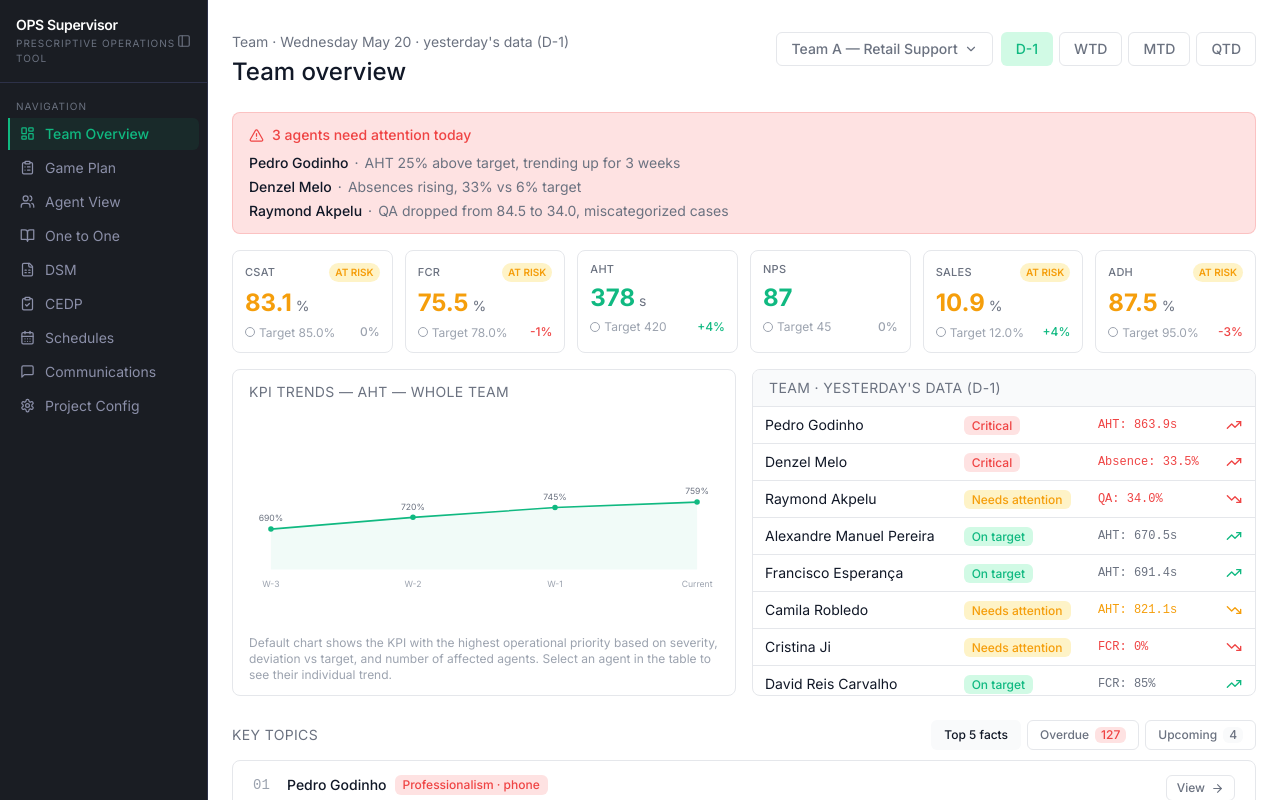
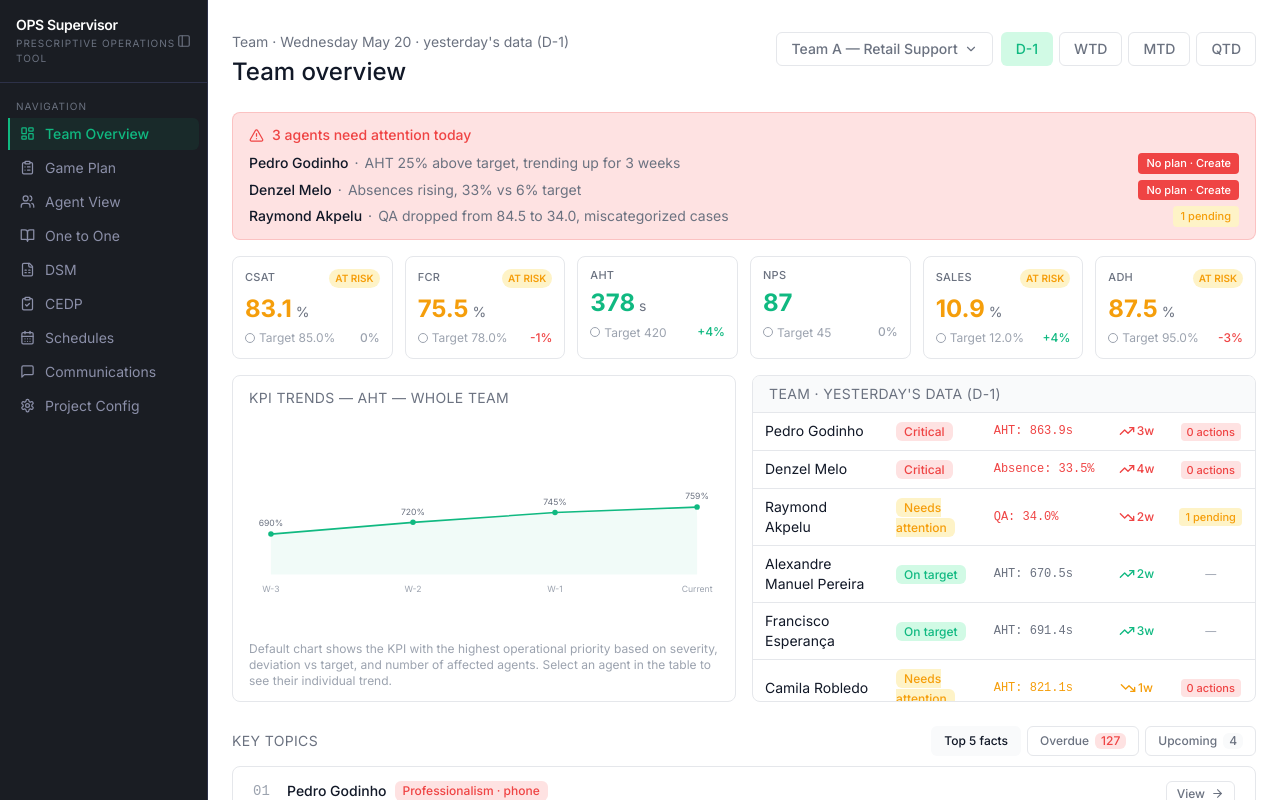
Before and after one commit to andresromero-blip/ops-supervisor-prototypes, a Next.js app: page /projects/20260620-team-overview in a window 1280 px wide. Shown: the top 800 px of the page. Built offline with nearby package versions, Linux system fonts and the light colour scheme.

Commit message:
Update page.tsx

```diff
--- a/app/projects/20260620-team-overview/page.tsx
+++ b/app/projects/20260620-team-overview/page.tsx
@@ -32,6 +32,7 @@ type Alert = {
   agent: string;
   agentSlug: string;
   reason: string;
+  actionCount: number;     // T1: 0 = no plan, >0 = pending actions
 };
 
 type TeamMember = {
@@ -43,6 +44,8 @@ type TeamMember = {
   kpiValue: string;
   trend: "up" | "down";
   trendStatus: Status;
+  trendWeeks: number;      // T3: consecutive weeks in this trend direction
+  actionCount: number;     // T2: active coaching actions
   fcrTrend: number[];
 };
 
@@ -127,57 +130,57 @@ function getPriorityKpi(period: Period): KpiStat {
 
 const ALERTS: Record<Period, Alert[]> = {
   "D-1": [
-    { agent: "Pedro Godinho", agentSlug: "pedro-godinho", reason: "AHT 25% above target, trending up for 3 weeks" },
-    { agent: "Denzel Melo", agentSlug: "denzel-melo", reason: "Absences rising, 33% vs 6% target" },
-    { agent: "Raymond Akpelu", agentSlug: "raymond-akpelu", reason: "QA dropped from 84.5 to 34.0, miscategorized cases" },
+    { agent: "Pedro Godinho", agentSlug: "pedro-godinho", reason: "AHT 25% above target, trending up for 3 weeks", actionCount: 0 },
+    { agent: "Denzel Melo", agentSlug: "denzel-melo", reason: "Absences rising, 33% vs 6% target", actionCount: 0 },
+    { agent: "Raymond Akpelu", agentSlug: "raymond-akpelu", reason: "QA dropped from 84.5 to 34.0, miscategorized cases", actionCount: 1 },
   ],
   WTD: [
-    { agent: "Pedro Godinho", agentSlug: "pedro-godinho", reason: "AHT 17.8% above target throughout the week" },
-    { agent: "Denzel Melo", agentSlug: "denzel-melo", reason: "Cumulative absences rise to 28% this week" },
+    { agent: "Pedro Godinho", agentSlug: "pedro-godinho", reason: "AHT 17.8% above target throughout the week", actionCount: 0 },
+    { agent: "Denzel Melo", agentSlug: "denzel-melo", reason: "Cumulative absences rise to 28% this week", actionCount: 0 },
   ],
   MTD: [
-    { agent: "Martinho Wambembe", agentSlug: "martinho-wambembe", reason: "Monthly gross absence at 32.5% vs 11.55% team average" },
-    { agent: "Toufiq Hossain", agentSlug: "toufiq-hossain", reason: "Alternating absence pattern raises the monthly average to 55.56%" },
+    { agent: "Martinho Wambembe", agentSlug: "martinho-wambembe", reason: "Monthly gross absence at 32.5% vs 11.55% team average", actionCount: 2 },
+    { agent: "Toufiq Hossain", agentSlug: "toufiq-hossain", reason: "Alternating absence pattern raises the monthly average to 55.56%", actionCount: 0 },
   ],
   QTD: [
-    { agent: "Martinho Wambembe", agentSlug: "martinho-wambembe", reason: "Steadily worsening absence trend throughout the quarter" },
+    { agent: "Martinho Wambembe", agentSlug: "martinho-wambembe", reason: "Steadily worsening absence trend throughout the quarter", actionCount: 2 },
   ],
 };
 
 const TEAM: Record<Period, TeamMember[]> = {
   "D-1": [
-    { name: "Pedro Godinho", slug: "pedro-godinho", status: "critical", statusLabel: "Critical", kpiLabel: "AHT", kpiValue: "863.9s", trend: "up", trendStatus: "critical" , fcrTrend: [42, 42, 44, 40] },
-    { name: "Denzel Melo", slug: "denzel-melo", status: "critical", statusLabel: "Critical", kpiLabel: "Absence", kpiValue: "33.5%", trend: "up", trendStatus: "critical" , fcrTrend: [43, 45, 43, 41] },
-    { name: "Raymond Akpelu", slug: "raymond-akpelu", status: "warning", statusLabel: "Needs attention", kpiLabel: "QA", kpiValue: "34.0%", trend: "down", trendStatus: "critical" , fcrTrend: [47, 47, 42, 44] },
-    { name: "Alexandre Manuel Pereira", slug: "alexandre-pereira", status: "ok", statusLabel: "On target", kpiLabel: "AHT", kpiValue: "670.5s", trend: "up", trendStatus: "ok" , fcrTrend: [88, 93, 92, 87] },
-    { name: "Francisco Esperança", slug: "francisco-esperanca", status: "ok", statusLabel: "On target", kpiLabel: "AHT", kpiValue: "691.4s", trend: "up", trendStatus: "ok" , fcrTrend: [85, 85, 85, 83] },
-    { name: "Camila Robledo", slug: "camila-robledo", status: "warning", statusLabel: "Needs attention", kpiLabel: "AHT", kpiValue: "821.1s", trend: "down", trendStatus: "warning" , fcrTrend: [65, 66, 71, 74] },
-    { name: "Cristina Ji", slug: "cristina-ji", status: "warning", statusLabel: "Needs attention", kpiLabel: "FCR", kpiValue: "0%", trend: "down", trendStatus: "critical" , fcrTrend: [42, 39, 43, 43] },
-    { name: "David Reis Carvalho", slug: "david-reis-carvalho", status: "ok", statusLabel: "On target", kpiLabel: "FCR", kpiValue: "85%", trend: "up", trendStatus: "ok" , fcrTrend: [86, 88, 86, 82] },
-    { name: "Lucas Dias", slug: "lucas-dias", status: "warning", statusLabel: "Needs attention", kpiLabel: "AHT", kpiValue: "823.9s", trend: "up", trendStatus: "warning" , fcrTrend: [68, 72, 77, 80] },
-    { name: "Marco Nunes Sousa", slug: "marco-nunes-sousa", status: "warning", statusLabel: "Needs attention", kpiLabel: "AHT", kpiValue: "744.9s", trend: "up", trendStatus: "warning" , fcrTrend: [60, 56, 54, 51] },
-    { name: "Martinho Wambembe", slug: "martinho-wambembe", status: "warning", statusLabel: "Needs attention", kpiLabel: "Absence", kpiValue: "32.5%", trend: "up", trendStatus: "critical" , fcrTrend: [40, 43, 45, 43] },
-    { name: "Phillip Ellis", slug: "phillip-ellis", status: "warning", statusLabel: "Needs attention", kpiLabel: "FCR", kpiValue: "50%", trend: "down", trendStatus: "warning" , fcrTrend: [65, 61, 62, 65] },
-    { name: "Toufiq Hossain", slug: "toufiq-hossain", status: "warning", statusLabel: "Needs attention", kpiLabel: "Absence", kpiValue: "55.6%", trend: "up", trendStatus: "critical" , fcrTrend: [42, 41, 43, 42] },
-    { name: "Vasile Bunduche", slug: "vasile-bunduche", status: "ok", statusLabel: "On target", kpiLabel: "FCR", kpiValue: "78%", trend: "up", trendStatus: "ok" , fcrTrend: [84, 82, 86, 84] },
+    { name: "Pedro Godinho",           slug: "pedro-godinho",          status: "critical", statusLabel: "Critical",        kpiLabel: "AHT",     kpiValue: "863.9s", trend: "up",   trendStatus: "critical", trendWeeks: 3, actionCount: 0, fcrTrend: [42, 42, 44, 40] },
+    { name: "Denzel Melo",             slug: "denzel-melo",             status: "critical", statusLabel: "Critical",        kpiLabel: "Absence", kpiValue: "33.5%",  trend: "up",   trendStatus: "critical", trendWeeks: 4, actionCount: 0, fcrTrend: [43, 45, 43, 41] },
+    { name: "Raymond Akpelu",          slug: "raymond-akpelu",          status: "warning",  statusLabel: "Needs attention", kpiLabel: "QA",      kpiValue: "34.0%",  trend: "down", trendStatus: "critical", trendWeeks: 2, actionCount: 1, fcrTrend: [47, 47, 42, 44] },
+    { name: "Alexandre Manuel Pereira",slug: "alexandre-pereira",       status: "ok",       statusLabel: "On target",       kpiLabel: "AHT",     kpiValue: "670.5s", trend: "up",   trendStatus: "ok",       trendWeeks: 2, actionCount: 2, fcrTrend: [88, 93, 92, 87] },
+    { name: "Francisco Esperança",     slug: "francisco-esperanca",     status: "ok",       statusLabel: "On target",       kpiLabel: "AHT",     kpiValue: "691.4s", trend: "up",   trendStatus: "ok",       trendWeeks: 3, actionCount: 0, fcrTrend: [85, 85, 85, 83] },
+    { name: "Camila Robledo",          slug: "camila-robledo",          status: "warning",  statusLabel: "Needs attention", kpiLabel: "AHT",     kpiValue: "821.1s", trend: "down", trendStatus: "warning",  trendWeeks: 1, actionCount: 0, fcrTrend: [65, 66, 71, 74] },
+    { name: "Cristina Ji",             slug: "cristina-ji",             status: "warning",  statusLabel: "Needs attention", kpiLabel: "FCR",     kpiValue: "0%",     trend: "down", trendStatus: "critical", trendWeeks: 2, actionCount: 0, fcrTrend: [42, 39, 43, 43] },
+    { name: "David Reis Carvalho",     slug: "david-reis-carvalho",     status: "ok",       statusLabel: "On target",       kpiLabel: "FCR",     kpiValue: "85%",    trend: "up",   trendStatus: "ok",       trendWeeks: 2, actionCount: 0, fcrTrend: [86, 88, 86, 82] },
+    { name: "Lucas Dias",              slug: "lucas-dias",              status: "warning",  statusLabel: "Needs attention", kpiLabel: "AHT",     kpiValue: "823.9s", trend: "up",   trendStatus: "warning",  trendWeeks: 1, actionCount: 0, fcrTrend: [68, 72, 77, 80] },
+    { name: "Marco Nunes Sousa",       slug: "marco-nunes-sousa",       status: "warning",  statusLabel: "Needs attention", kpiLabel: "AHT",     kpiValue: "744.9s", trend: "up",   trendStatus: "warning",  trendWeeks: 2, actionCount: 0, fcrTrend: [60, 56, 54, 51] },
+    { name: "Martinho Wambembe",       slug: "martinho-wambembe",       status: "warning",  statusLabel: "Needs attention", kpiLabel: "Absence", kpiValue: "32.5%",  trend: "up",   trendStatus: "critical", trendWeeks: 4, actionCount: 2, fcrTrend: [40, 43, 45, 43] },
+    { name: "Phillip Ellis",           slug: "phillip-ellis",           status: "warning",  statusLabel: "Needs attention", kpiLabel: "FCR",     kpiValue: "50%",    trend: "down", trendStatus: "warning",  trendWeeks: 1, actionCount: 0, fcrTrend: [65, 61, 62, 65] },
+    { name: "Toufiq Hossain",          slug: "toufiq-hossain",          status: "warning",  statusLabel: "Needs attention", kpiLabel: "Absence", kpiValue: "55.6%",  trend: "up",   trendStatus: "critical", trendWeeks: 3, actionCount: 0, fcrTrend: [42, 41, 43, 42] },
+    { name: "Vasile Bunduche",         slug: "vasile-bunduche",         status: "ok",       statusLabel: "On target",       kpiLabel: "FCR",     kpiValue: "78%",    trend: "up",   trendStatus: "ok",       trendWeeks: 2, actionCount: 0, fcrTrend: [84, 82, 86, 84] },
   ],
   WTD: [
-    { name: "Pedro Godinho", slug: "pedro-godinho", status: "critical", statusLabel: "Critical", kpiLabel: "AHT", kpiValue: "835.2s", trend: "up", trendStatus: "critical" , fcrTrend: [42, 42, 44, 40] },
-    { name: "Denzel Melo", slug: "denzel-melo", status: "warning", statusLabel: "Needs attention", kpiLabel: "Absence", kpiValue: "28.1%", trend: "up", trendStatus: "critical" , fcrTrend: [43, 45, 43, 41] },
-    { name: "Alexandre Manuel Pereira", slug: "alexandre-pereira", status: "ok", statusLabel: "On target", kpiLabel: "AHT", kpiValue: "655.2s", trend: "down", trendStatus: "ok" , fcrTrend: [88, 93, 92, 87] },
-    { name: "Francisco Esperança", slug: "francisco-esperanca", status: "ok", statusLabel: "On target", kpiLabel: "AHT", kpiValue: "688.0s", trend: "down", trendStatus: "ok" , fcrTrend: [85, 85, 85, 83] },
-    { name: "Camila Robledo", slug: "camila-robledo", status: "warning", statusLabel: "Needs attention", kpiLabel: "AHT", kpiValue: "810.4s", trend: "down", trendStatus: "warning" , fcrTrend: [65, 66, 71, 74] },
+    { name: "Pedro Godinho",           slug: "pedro-godinho",          status: "critical", statusLabel: "Critical",        kpiLabel: "AHT",     kpiValue: "835.2s", trend: "up",   trendStatus: "critical", trendWeeks: 3, actionCount: 0, fcrTrend: [42, 42, 44, 40] },
+    { name: "Denzel Melo",             slug: "denzel-melo",             status: "warning",  statusLabel: "Needs attention", kpiLabel: "Absence", kpiValue: "28.1%",  trend: "up",   trendStatus: "critical", trendWeeks: 4, actionCount: 0, fcrTrend: [43, 45, 43, 41] },
+    { name: "Alexandre Manuel Pereira",slug: "alexandre-pereira",       status: "ok",       statusLabel: "On target",       kpiLabel: "AHT",     kpiValue: "655.2s", trend: "down", trendStatus: "ok",       trendWeeks: 2, actionCount: 2, fcrTrend: [88, 93, 92, 87] },
+    { name: "Francisco Esperança",     slug: "francisco-esperanca",     status: "ok",       statusLabel: "On target",       kpiLabel: "AHT",     kpiValue: "688.0s", trend: "down", trendStatus: "ok",       trendWeeks: 1, actionCount: 0, fcrTrend: [85, 85, 85, 83] },
+    { name: "Camila Robledo",          slug: "camila-robledo",          status: "warning",  statusLabel: "Needs attention", kpiLabel: "AHT",     kpiValue: "810.4s", trend: "down", trendStatus: "warning",  trendWeeks: 1, actionCount: 0, fcrTrend: [65, 66, 71, 74] },
   ],
   MTD: [
-    { name: "Martinho Wambembe", slug: "martinho-wambembe", status: "critical", statusLabel: "Critical", kpiLabel: "Absence", kpiValue: "32.5%", trend: "up", trendStatus: "critical" , fcrTrend: [40, 43, 45, 43] },
-    { name: "Toufiq Hossain", slug: "toufiq-hossain", status: "critical", statusLabel: "Critical", kpiLabel: "Absence", kpiValue: "55.6%", trend: "up", trendStatus: "critical" , fcrTrend: [42, 41, 43, 42] },
-    { name: "Pedro Godinho", slug: "pedro-godinho", status: "warning", statusLabel: "Needs attention", kpiLabel: "AHT", kpiValue: "729.6s", trend: "down", trendStatus: "warning" , fcrTrend: [62, 62, 64, 60] },
-    { name: "Alexandre Manuel Pereira", slug: "alexandre-pereira", status: "ok", statusLabel: "On target", kpiLabel: "AHT", kpiValue: "661.0s", trend: "down", trendStatus: "ok" , fcrTrend: [88, 93, 92, 87] },
+    { name: "Martinho Wambembe",       slug: "martinho-wambembe",       status: "critical", statusLabel: "Critical",        kpiLabel: "Absence", kpiValue: "32.5%",  trend: "up",   trendStatus: "critical", trendWeeks: 4, actionCount: 2, fcrTrend: [40, 43, 45, 43] },
+    { name: "Toufiq Hossain",          slug: "toufiq-hossain",          status: "critical", statusLabel: "Critical",        kpiLabel: "Absence", kpiValue: "55.6%",  trend: "up",   trendStatus: "critical", trendWeeks: 3, actionCount: 0, fcrTrend: [42, 41, 43, 42] },
+    { name: "Pedro Godinho",           slug: "pedro-godinho",          status: "warning",  statusLabel: "Needs attention", kpiLabel: "AHT",     kpiValue: "729.6s", trend: "down", trendStatus: "warning",  trendWeeks: 1, actionCount: 0, fcrTrend: [62, 62, 64, 60] },
+    { name: "Alexandre Manuel Pereira",slug: "alexandre-pereira",       status: "ok",       statusLabel: "On target",       kpiLabel: "AHT",     kpiValue: "661.0s", trend: "down", trendStatus: "ok",       trendWeeks: 2, actionCount: 2, fcrTrend: [88, 93, 92, 87] },
   ],
   QTD: [
-    { name: "Martinho Wambembe", slug: "martinho-wambembe", status: "critical", statusLabel: "Critical", kpiLabel: "Absence", kpiValue: "30.8%", trend: "up", trendStatus: "critical" , fcrTrend: [40, 43, 45, 43] },
-    { name: "Pedro Godinho", slug: "pedro-godinho", status: "warning", statusLabel: "Needs attention", kpiLabel: "AHT", kpiValue: "711.2s", trend: "down", trendStatus: "warning" , fcrTrend: [62, 62, 64, 60] },
-    { name: "Alexandre Manuel Pereira", slug: "alexandre-pereira", status: "ok", statusLabel: "On target", kpiLabel: "AHT", kpiValue: "670.0s", trend: "down", trendStatus: "ok" , fcrTrend: [88, 93, 92, 87] },
+    { name: "Martinho Wambembe",       slug: "martinho-wambembe",       status: "critical", statusLabel: "Critical",        kpiLabel: "Absence", kpiValue: "30.8%",  trend: "up",   trendStatus: "critical", trendWeeks: 5, actionCount: 2, fcrTrend: [40, 43, 45, 43] },
+    { name: "Pedro Godinho",           slug: "pedro-godinho",          status: "warning",  statusLabel: "Needs attention", kpiLabel: "AHT",     kpiValue: "711.2s", trend: "down", trendStatus: "warning",  trendWeeks: 1, actionCount: 0, fcrTrend: [62, 62, 64, 60] },
+    { name: "Alexandre Manuel Pereira",slug: "alexandre-pereira",       status: "ok",       statusLabel: "On target",       kpiLabel: "AHT",     kpiValue: "670.0s", trend: "down", trendStatus: "ok",       trendWeeks: 2, actionCount: 2, fcrTrend: [88, 93, 92, 87] },
   ],
 };
 
@@ -401,17 +404,30 @@ export default function TeamOverviewPage() {
                 {period === "D-1" ? " today" : period === "WTD" ? " this week" : period === "MTD" ? " this month" : " this quarter"}
               </p>
             </div>
-            <div className="flex flex-col gap-1">
+            <div className="flex flex-col gap-1.5">
               {visibleAlerts.map((a) => (
+                <div key={a.agentSlug} className="flex items-center gap-2 flex-wrap">
                   <Link
-                  key={a.agentSlug}
                     href={`/projects/20260620-agent-view?agent=${a.agentSlug}`}
-                  className="text-sm text-text-primary hover:text-danger transition-colors flex items-baseline gap-1.5"
+                    className="text-sm text-text-primary hover:text-danger transition-colors flex items-baseline gap-1.5 flex-1 min-w-0"
                   >
                     <span className="font-medium whitespace-nowrap">{a.agent}</span>
                     <span className="text-text-secondary">·</span>
-                  <span className="text-text-secondary">{a.reason}</span>
+                    <span className="text-text-secondary truncate">{a.reason}</span>
                   </Link>
+                  {a.actionCount === 0 ? (
+                    <Link
+                      href={`/projects/20260620-agent-view?agent=${a.agentSlug}`}
+                      className="flex-shrink-0 text-[11px] font-medium px-2 py-0.5 rounded bg-danger text-white hover:bg-danger/90 transition-colors whitespace-nowrap"
+                    >
+                      No plan · Create
+                    </Link>
+                  ) : (
+                    <span className="flex-shrink-0 text-[11px] font-medium px-2 py-0.5 rounded bg-warning-light text-warning whitespace-nowrap">
+                      {a.actionCount} pending
+                    </span>
+                  )}
+                </div>
               ))}
             </div>
             {hiddenAlertCount > 0 && !alertsExpanded && (
@@ -501,10 +517,32 @@ export default function TeamOverviewPage() {
                             {m.kpiLabel}: {m.kpiValue}
                           </span>
                         </td>
+                        {/* T3 — trend with duration */}
+                        <td className="px-3 py-2 text-center whitespace-nowrap">
+                          <span className={`text-xs font-medium flex items-center justify-center gap-0.5 ${
+                            m.trendStatus === "critical" ? "text-danger" :
+                            m.trendStatus === "warning" ? "text-warning" :
+                            "text-success"
+                          }`}>
+                            <TrendIcon trend={m.trend} status={m.trendStatus} />
+                            {m.trendWeeks}w
+                          </span>
+                        </td>
+                        {/* T2 — actions badge */}
                         <td className="px-3 py-2 text-center">
-                          <div className="flex justify-center">
-                            <TrendIcon trend={m.trend} status={m.trendStatus} />
-                          </div>
+                          {m.status !== "ok" ? (
+                            m.actionCount === 0 ? (
+                              <span className="text-[11px] font-medium px-1.5 py-0.5 rounded bg-danger-light text-danger whitespace-nowrap">
+                                0 actions
+                              </span>
+                            ) : (
+                              <span className="text-[11px] font-medium px-1.5 py-0.5 rounded bg-warning-light text-warning whitespace-nowrap">
+                                {m.actionCount} pending
+                              </span>
+                            )
+                          ) : (
+                            <span className="text-[11px] text-text-tertiary">—</span>
+                          )}
                         </td>
                       </tr>
                     );
```
Lines whose indentation alone changed are shown as unchanged.
